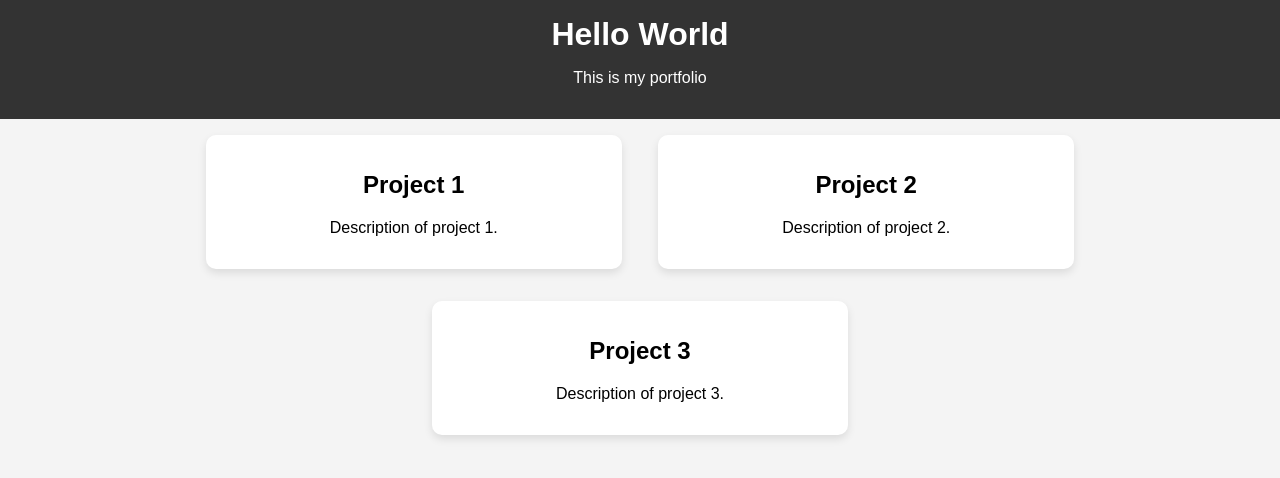
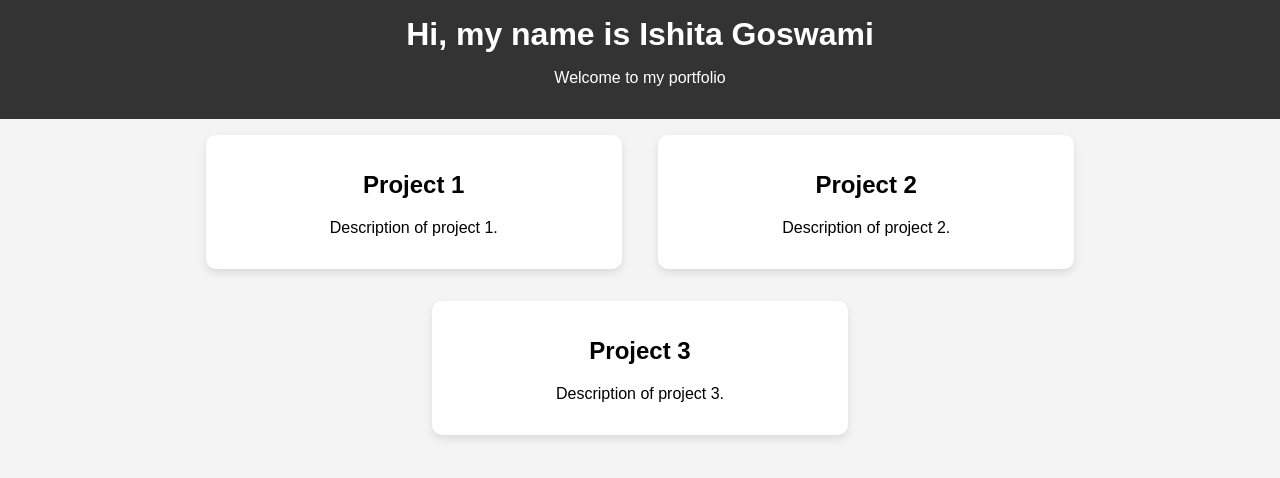
Before and after one commit to ishiigos/ishiigos.github.io, a plain HTML site: page index.html in a window 1280 px wide. Drawn offline with Linux system fonts and the light colour scheme.

Commit message:
Basal changes

```diff
--- a/index.html
+++ b/index.html
@@ -1,7 +1,7 @@
 <!DOCTYPE html>
 <html>
 <head>
-    <title>My Software Development Portfolio</title>
+    <title>My Portfolio</title>
     <style>
         body {
             font-family: Arial, sans-serif;
@@ -44,8 +44,8 @@
 </head>
 <body>
     <header>
-        <h1>Hello World</h1>
-        <p>This is my portfolio</p>
+        <h1>Hi, my name is Ishita Goswami</h1>
+        <p>Welcome to my portfolio</p>
     </header>
     <section class="fade-in">
         <div class="portfolio-item">
```
